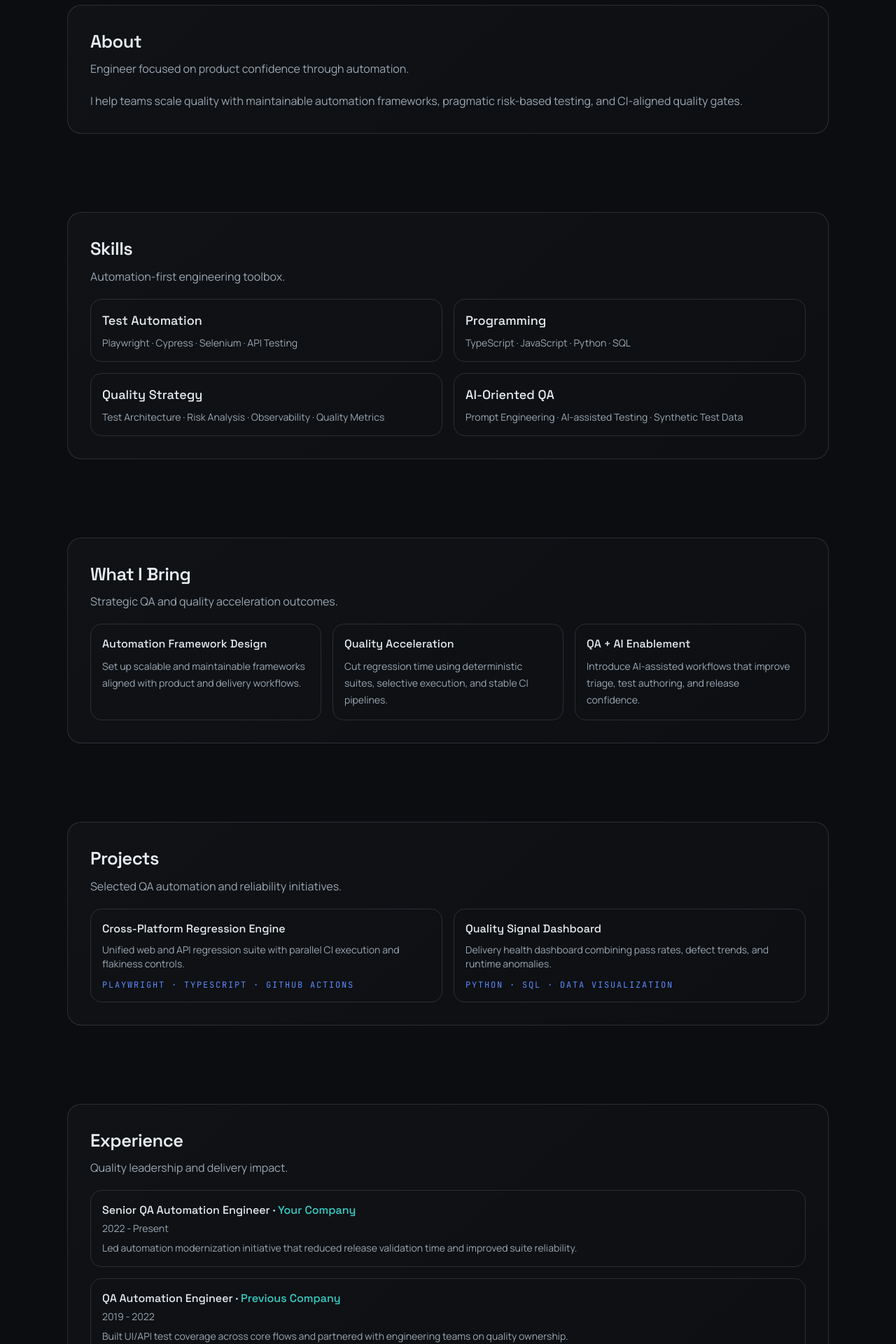
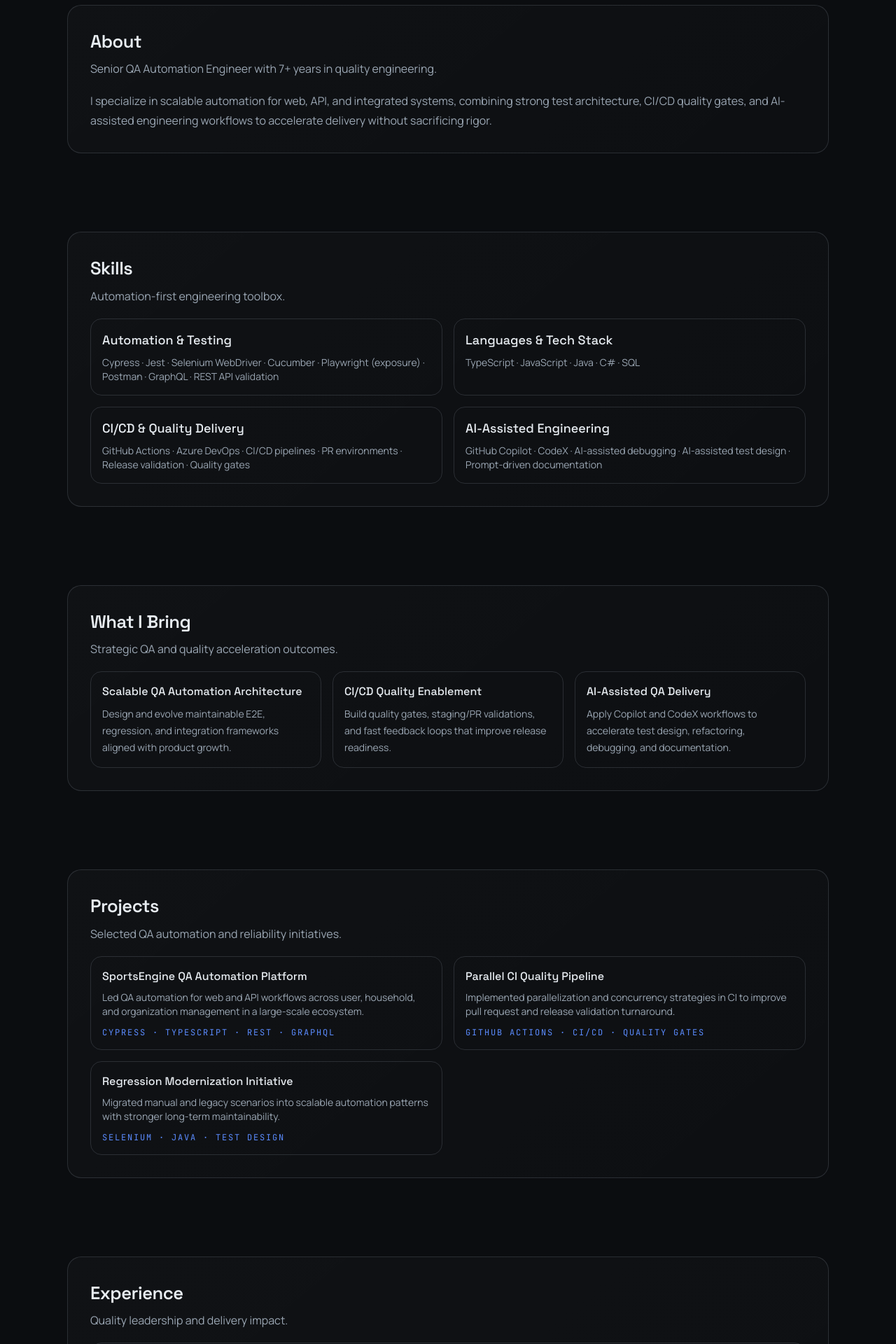
Before and after one commit to lucasvacis87/portfolio-lucas-vacis, a React (Vite) app: page / in a window 1280 px wide. Shown: the part 660-2580 px from the top of the page at 70% size. Built offline with nearby package versions, Linux system fonts and the light colour scheme.

Commit message:
feat(content): update portfolio with latest professional profile

```diff
--- a/src/components/sections/ContactSection.tsx
+++ b/src/components/sections/ContactSection.tsx
@@ -8,6 +8,10 @@ export function ContactSection(): JSX.Element {
         <a className="text-accent transition hover:text-accent-2" href={`mailto:${contact.email}`}>
           {contact.email}
         </a>
+        <a className="muted transition hover:text-text" href={`tel:${contact.phone.replace(/\s+/g, "")}`}>
+          {contact.phone}
+        </a>
+        <p className="muted">{contact.location}</p>
         <a className="muted transition hover:text-text" href={contact.linkedin} target="_blank" rel="noreferrer">
           LinkedIn
         </a>
--- a/src/content/about.ts
+++ b/src/content/about.ts
@@ -1,4 +1,4 @@
 export const about = {
-  subtitle: "Engineer focused on product confidence through automation.",
-  body: "I help teams scale quality with maintainable automation frameworks, pragmatic risk-based testing, and CI-aligned quality gates."
+  subtitle: "Senior QA Automation Engineer with 7+ years in quality engineering.",
+  body: "I specialize in scalable automation for web, API, and integrated systems, combining strong test architecture, CI/CD quality gates, and AI-assisted engineering workflows to accelerate delivery without sacrificing rigor."
 };
--- a/src/content/contact.ts
+++ b/src/content/contact.ts
@@ -1,6 +1,8 @@
 export const contact = {
-  subtitle: "Let us build quality systems that scale with your product ambitions.",
-  email: "lucas@example.com",
-  linkedin: "https://www.linkedin.com",
-  github: "https://github.com"
+  subtitle: "Open to remote and international opportunities in QA Automation and SDET roles.",
+  email: "lucasvacis@gmail.com",
+  phone: "+54 9 11 3195 1392",
+  location: "Buenos Aires, Argentina",
+  linkedin: "https://linkedin.com/in/lucas-vacis",
+  github: "https://github.com/lucasvacis87"
 };
--- a/src/content/experience.ts
+++ b/src/content/experience.ts
@@ -3,14 +3,51 @@ import type { ExperienceItem } from "../types/content";
 export const experience: ExperienceItem[] = [
   {
     role: "Senior QA Automation Engineer",
-    company: "Your Company",
-    period: "2022 - Present",
-    summary: "Led automation modernization initiative that reduced release validation time and improved suite reliability."
+    company: "Forte Group / NBC SportsEngine",
+    period: "08/2024 - Present | US",
+    summary:
+      "Leading QA automation for web and API workflows, building scalable Cypress + TypeScript frameworks, validating REST/GraphQL services, and driving CI quality gates with parallelization and concurrency."
   },
   {
     role: "QA Automation Engineer",
-    company: "Previous Company",
-    period: "2019 - 2022",
-    summary: "Built UI/API test coverage across core flows and partnered with engineering teams on quality ownership."
+    company: "Distillery / Scorpion",
+    period: "02/2022 - 08/2024 | US",
+    summary:
+      "Designed and maintained Cypress, Cucumber, and TypeScript UI automation suites while supporting GraphQL and backend testing across Agile product delivery cycles."
+  },
+  {
+    role: "Senior QA Engineer",
+    company: "CocoPago",
+    period: "06/2021 - 02/2022 | US",
+    summary:
+      "Executed structured test strategies for web and mobile, automated regression with Selenium + Java, validated APIs with Postman, and supported iOS/Android release quality."
+  },
+  {
+    role: "Senior QA Automation Engineer",
+    company: "GlobalLogic / Claro",
+    period: "12/2020 - 06/2021 | Argentina",
+    summary:
+      "Built Selenium + Java + TestNG automation suites with Page Object Model and migrated manual regression scenarios into scalable automated coverage."
+  },
+  {
+    role: "QA Automation Engineer",
+    company: "Cognizant Softvision / Schneider Electric",
+    period: "07/2020 - 12/2020 | Argentina",
+    summary:
+      "Performed automation and manual testing for web/backend apps with .NET, Selenium, NUnit, Postman, and Azure DevOps to improve sprint-level quality coverage."
+  },
+  {
+    role: "QA Analyst",
+    company: "Rappi",
+    period: "05/2019 - 07/2020 | Argentina",
+    summary:
+      "Validated end-to-end integrations and business-critical features, and helped migrate manual cases into Katalon while mentoring QA teammates."
+  },
+  {
+    role: "QA Analyst",
+    company: "MRM//McCann",
+    period: "09/2017 - 05/2019 | Argentina",
+    summary:
+      "Executed manual testing for websites and releases with strong regression and integration coverage in collaboration with US-based teams."
   }
 ];
--- a/src/content/projects.ts
+++ b/src/content/projects.ts
@@ -2,13 +2,18 @@ import type { Project } from "../types/content";
 
 export const projects: Project[] = [
   {
-    title: "Cross-Platform Regression Engine",
-    description: "Unified web and API regression suite with parallel CI execution and flakiness controls.",
-    stack: ["Playwright", "TypeScript", "GitHub Actions"]
+    title: "SportsEngine QA Automation Platform",
+    description: "Led QA automation for web and API workflows across user, household, and organization management in a large-scale ecosystem.",
+    stack: ["Cypress", "TypeScript", "REST", "GraphQL"]
   },
   {
-    title: "Quality Signal Dashboard",
-    description: "Delivery health dashboard combining pass rates, defect trends, and runtime anomalies.",
-    stack: ["Python", "SQL", "Data Visualization"]
+    title: "Parallel CI Quality Pipeline",
+    description: "Implemented parallelization and concurrency strategies in CI to improve pull request and release validation turnaround.",
+    stack: ["GitHub Actions", "CI/CD", "Quality Gates"]
+  },
+  {
+    title: "Regression Modernization Initiative",
+    description: "Migrated manual and legacy scenarios into scalable automation patterns with stronger long-term maintainability.",
+    stack: ["Selenium", "Java", "Test Design"]
   }
 ];
--- a/src/content/services.ts
+++ b/src/content/services.ts
@@ -2,15 +2,15 @@ import type { Service } from "../types/content";
 
 export const services: Service[] = [
   {
-    title: "Automation Framework Design",
-    description: "Set up scalable and maintainable frameworks aligned with product and delivery workflows."
+    title: "Scalable QA Automation Architecture",
+    description: "Design and evolve maintainable E2E, regression, and integration frameworks aligned with product growth."
   },
   {
-    title: "Quality Acceleration",
-    description: "Cut regression time using deterministic suites, selective execution, and stable CI pipelines."
+    title: "CI/CD Quality Enablement",
+    description: "Build quality gates, staging/PR validations, and fast feedback loops that improve release readiness."
   },
   {
-    title: "QA + AI Enablement",
-    description: "Introduce AI-assisted workflows that improve triage, test authoring, and release confidence."
+    title: "AI-Assisted QA Delivery",
+    description: "Apply Copilot and CodeX workflows to accelerate test design, refactoring, debugging, and documentation."
   }
 ];
--- a/src/content/site.ts
+++ b/src/content/site.ts
@@ -11,15 +11,15 @@ export const navigationItems: NavigationItem[] = [
 ];
 
 export const hero: HeroContent = {
-  kicker: "QA Automation Engineer · AI-Oriented",
-  title: "I build reliable test automation systems for fast, confident releases.",
+  kicker: "Senior QA Automation Engineer | SDET | AI-Assisted Quality Engineering",
+  title: "I build scalable quality engineering systems for fast, confident product delivery.",
   subtitle:
-    "Quality strategy, automation architecture, and intelligent QA practices that improve delivery speed without sacrificing confidence.",
-  primaryCta: { label: "View Projects", href: "#projects" },
+    "7+ years driving automation strategy across web, API, and integrated systems with Cypress, TypeScript, Jest, GraphQL, and CI/CD quality gates.",
+  primaryCta: { label: "View Experience", href: "#experience" },
   secondaryCta: { label: "Contact Me", href: "#contact" }
 };
 
 export const siteMeta = {
-  tagline: "Testing Intelligence Layer",
+  tagline: "Quality Engineering at Scale",
   copyright: `© ${new Date().getFullYear()} Lucas Vacis`
 };
--- a/src/content/skills.ts
+++ b/src/content/skills.ts
@@ -1,8 +1,20 @@
 import type { SkillGroup } from "../types/content";
 
 export const skills: SkillGroup[] = [
-  { name: "Test Automation", items: ["Playwright", "Cypress", "Selenium", "API Testing"] },
-  { name: "Programming", items: ["TypeScript", "JavaScript", "Python", "SQL"] },
-  { name: "Quality Strategy", items: ["Test Architecture", "Risk Analysis", "Observability", "Quality Metrics"] },
-  { name: "AI-Oriented QA", items: ["Prompt Engineering", "AI-assisted Testing", "Synthetic Test Data"] }
+  {
+    name: "Automation & Testing",
+    items: ["Cypress", "Jest", "Selenium WebDriver", "Cucumber", "Playwright (exposure)", "Postman", "GraphQL", "REST API validation"]
+  },
+  {
+    name: "Languages & Tech Stack",
+    items: ["TypeScript", "JavaScript", "Java", "C#", "SQL"]
+  },
+  {
+    name: "CI/CD & Quality Delivery",
+    items: ["GitHub Actions", "Azure DevOps", "CI/CD pipelines", "PR environments", "Release validation", "Quality gates"]
+  },
+  {
+    name: "AI-Assisted Engineering",
+    items: ["GitHub Copilot", "CodeX", "AI-assisted debugging", "AI-assisted test design", "Prompt-driven documentation"]
+  }
 ];
--- a/src/content/vision.ts
+++ b/src/content/vision.ts
@@ -1,4 +1,4 @@
 export const qaVision = {
-  subtitle: "A strategic quality model where AI augments human judgment.",
-  body: "My approach combines robust automation with AI-enhanced heuristics to identify risk sooner, improve signal quality, and keep teams shipping with confidence."
+  subtitle: "AI-assisted quality engineering with production-level standards.",
+  body: "I use AI tools like GitHub Copilot and CodeX to accelerate test design, refactoring, debugging, and documentation while preserving maintainability, traceability, and engineering discipline."
 };
```
